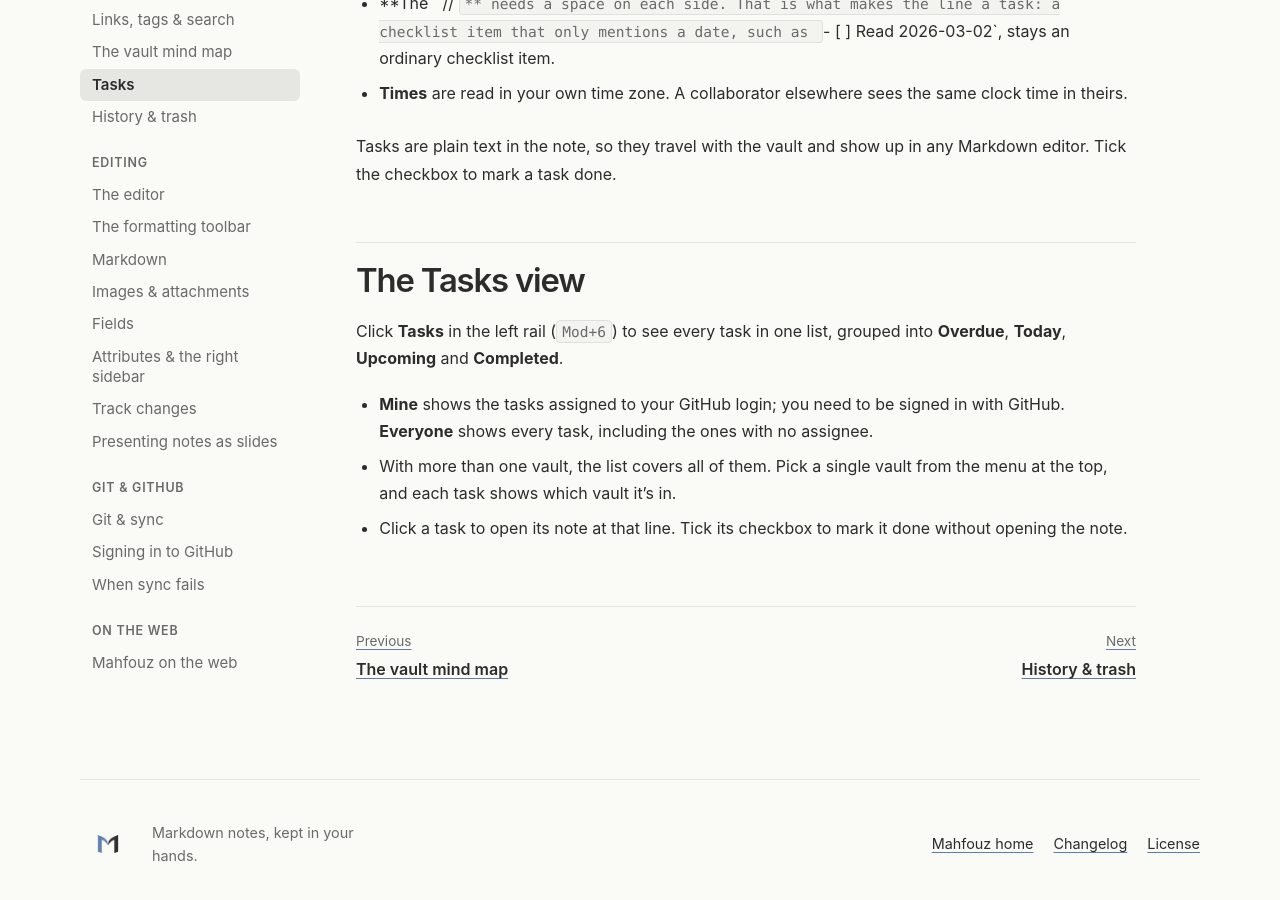
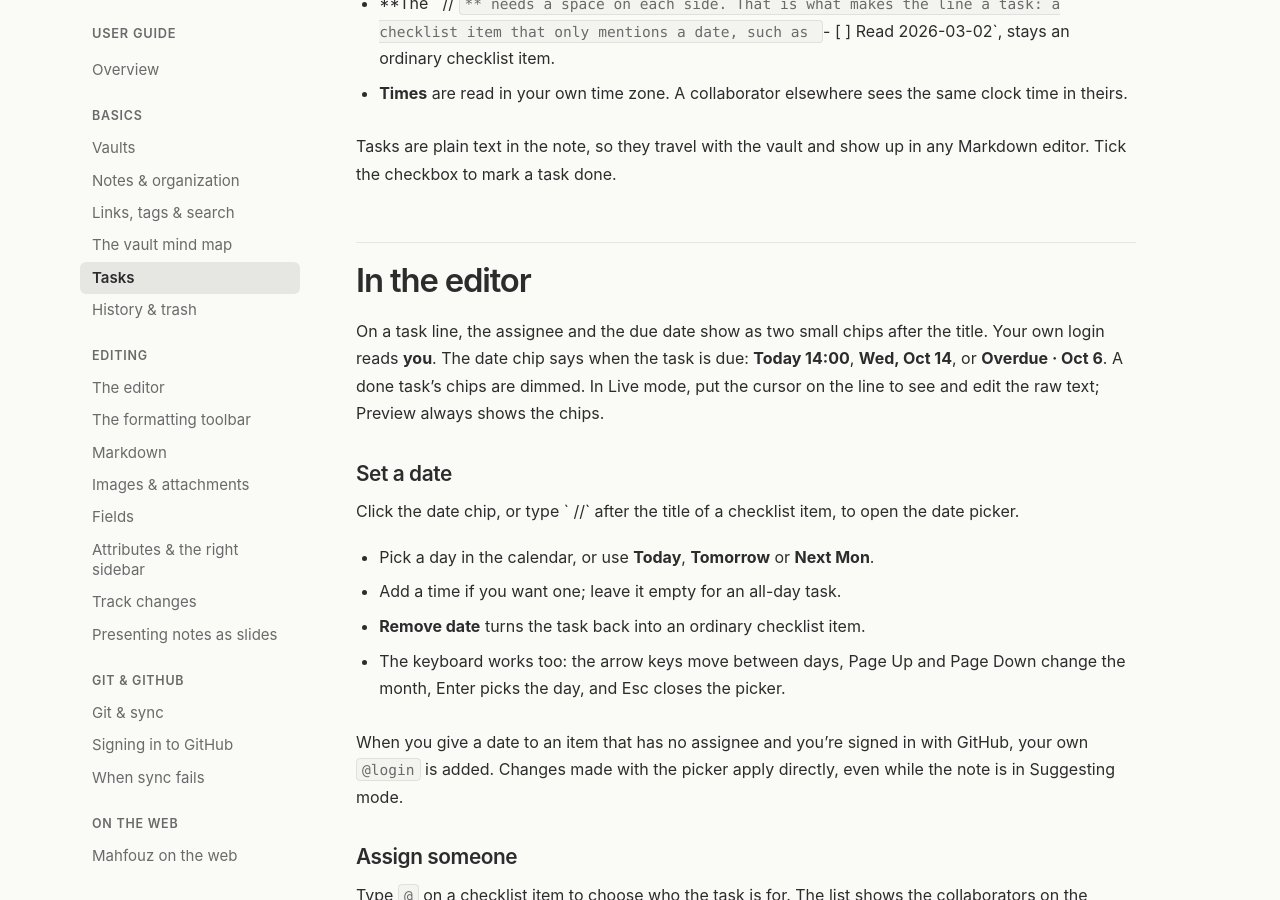
Before and after one commit to mahfouz-app/docs, a Jekyll site: the page built from guide/tasks.md, in a window 1280 px wide and 900 px high, scrolled down 627 px. Built offline with Jekyll 4.4.1, drawn with Linux system fonts in a browser that asks for light colours; some of the changed text lies outside the part shown.

Commit message:
docs(guide): task chips, date picker and @ completion
Co-Authored-By: Claude Opus 5.5 <noreply@anthropic.com>

```diff
--- a/guide/tasks.md
+++ b/guide/tasks.md
@@ -28,6 +28,36 @@ checkbox, the title, optionally who it's for, then ` // ` and the date.
 Tasks are plain text in the note, so they travel with the vault and show
 up in any Markdown editor. Tick the checkbox to mark a task done.
 
+## In the editor
+
+On a task line, the assignee and the due date show as two small chips after
+the title. Your own login reads **you**. The date chip says when the task is
+due: **Today 14:00**, **Wed, Oct 14**, or **Overdue · Oct 6**. A done task's
+chips are dimmed. In Live mode, put the cursor on the line to see and edit
+the raw text; Preview always shows the chips.
+
+### Set a date
+
+Click the date chip, or type ` //` after the title of a checklist item, to
+open the date picker.
+
+- Pick a day in the calendar, or use **Today**, **Tomorrow** or **Next Mon**.
+- Add a time if you want one; leave it empty for an all-day task.
+- **Remove date** turns the task back into an ordinary checklist item.
+- The keyboard works too: the arrow keys move between days, Page Up and Page
+  Down change the month, Enter picks the day, and Esc closes the picker.
+
+When you give a date to an item that has no assignee and you're signed in
+with GitHub, your own `@login` is added. Changes made with the picker apply
+directly, even while the note is in Suggesting mode.
+
+### Assign someone
+
+Type `@` on a checklist item to choose who the task is for. The list shows
+the collaborators on the vault's GitHub repository, with their access level.
+Without a GitHub remote, or when the list can't be loaded, it offers only
+your own login.
+
 ## The Tasks view
 
 Click **Tasks** in the left rail (`Mod+6`) to see every task in one list,
```
